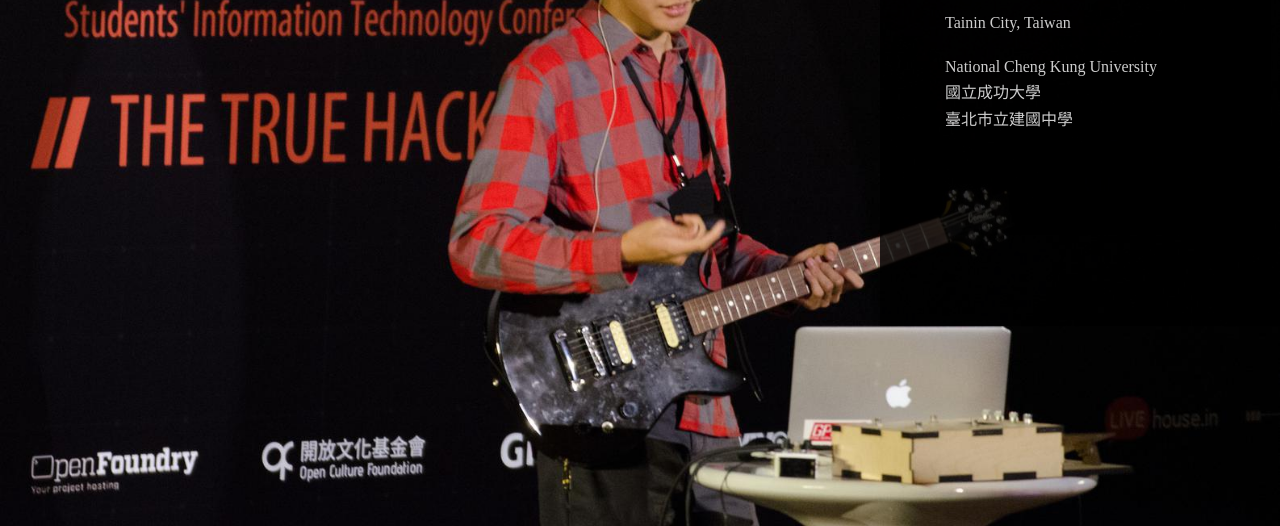
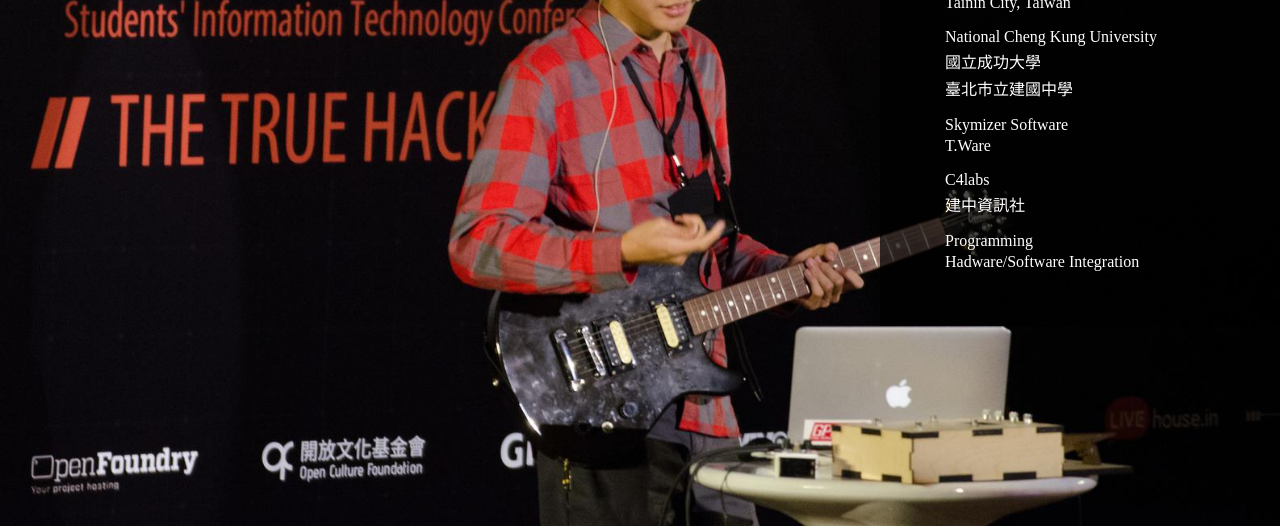
Before and after one commit to sonicyang/Resume, a plain HTML site: page index.html in a window 1280 px wide. Shown: the part 274-800 px from the top of the page. Drawn offline with Linux system fonts and the light colour scheme.

Commit message:
Add more informations

```diff
--- a/index.html
+++ b/index.html
@@ -21,6 +21,18 @@
                         <div class='summary-li'>國立成功大學</div>
                         <div class='summary-li'>臺北市立建國中學</div>
                     </div>
+                    <div id='works' class='summary-inner summary-li'>
+                        <div class='summary-li'>Skymizer Software</div>
+                        <div class='summary-li'>T.Ware</div>
+                    </div>
+                    <div id='community' class='summary-inner summary-li'>
+                        <div class='summary-li'>C4labs</div>
+                        <div class='summary-li'>建中資訊社</div>
+                    </div>
+                    <div id='professions' class='summary-inner summary-li'>
+                        <div class='summary-li'>Programming</div>
+                        <div class='summary-li'>Hadware/Software Integration</div>
+                    </div>
                 </div>
             </div>
         </div>
--- a/static/index.css
+++ b/static/index.css
@@ -9,20 +9,19 @@ body {
 }
 
 .summary{
-    background-color: #000000;
+    background-color: rgba(0, 0, 0, 0.7);
     display: inline-block;
     position: absolute;
     top: 150px;
     right: 0px;
     width: 400px;
     height: 450px;
-    opacity: 0.8;
 }
 
 .summary-inner{
     margin-left: 25px;
     margin-right: 25px;
-    margin-top: 20px;
+    margin-top: 10px;
     font-size: 16px;
     color: #FFFFFF;
 }
@@ -43,5 +42,4 @@ body {
     padding: 5px;
     margin-left: 0px;
     display: inline-block;
-    text-align
 }
```
